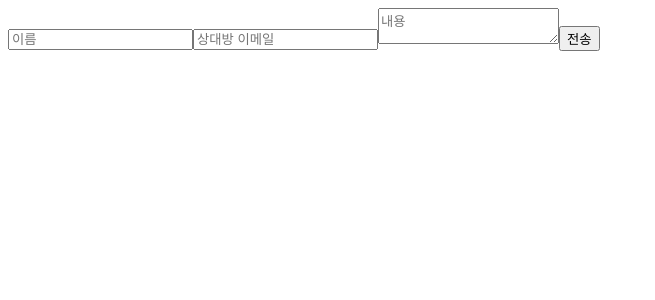
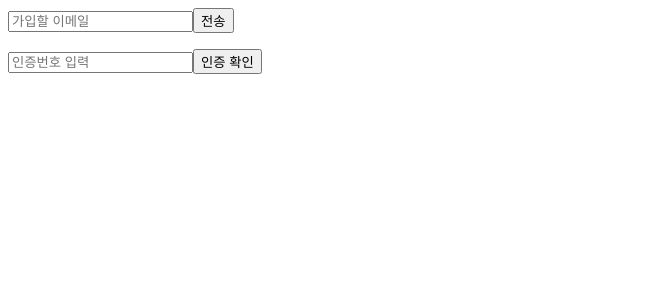
Before and after one commit to HeekunLim/project_sample, a Next.js app: page /mail in a window 1280 px wide. Shown: the top 300 px of the page, without its empty margins (0-655 px from the left). Built offline with nearby package versions, Linux system fonts and the light colour scheme.

Commit message:
메일 간이 인증 기능 제작

```diff
--- a/app/api/mail/route.ts
+++ b/app/api/mail/route.ts
@@ -1,9 +1,8 @@
-// app/api/mail/route.ts
 import { NextResponse } from 'next/server'
 import nodemailer from 'nodemailer'
 
 export async function POST(req: Request) {
-  const { name, email, message } = await req.json()
+  const { email, message } = await req.json()
 
   const transporter = nodemailer.createTransport({
     service: 'gmail',
@@ -16,9 +15,11 @@ export async function POST(req: Request) {
   await transporter.sendMail({
     from: process.env.EMAIL_USER,
     to: email,
-    subject: `📩 ${name}님으로 부터의 메일입니다.`,
+    subject: `Plug 인증번호 입니다.`,
     html: `
+      <p>인증번호는</p>
       <p>${message}</p>
+      <p>입니다.</p>
     `,
   })
 
--- a/app/mail/page.tsx
+++ b/app/mail/page.tsx
@@ -1,52 +1,65 @@
 'use client'
+
 import { useState } from 'react'
 
 export default function ContactForm() {
-  const [form, setForm] = useState({ name: '', email: '', message: '' })
+  const [form, setForm] = useState({ email: '', message: '' })
   const [status, setStatus] = useState('')
+  const [checkNum, setCheckNum] = useState('')
+  const [userCode, setUserCode] = useState('')
+  const [verifyStatus, setVerifyStatus] = useState('')
 
   const handleSubmit = async (e: React.FormEvent) => {
     e.preventDefault()
-    setStatus('Sending...')
+    setStatus('전송 중...')
+
+    const code = Math.floor(100000 + Math.random() * 900000).toString()
+    setCheckNum(code)
 
     const res = await fetch('/api/mail', {
       method: 'POST',
       headers: { 'Content-Type': 'application/json' },
-      body: JSON.stringify(form),
+      body: JSON.stringify({ ...form, message: code }),
     })
 
     if (res.ok) {
-      setStatus('Message sent!')
-      setForm({ name: '', email: '', message: '' })
+      setStatus('인증번호 전송 완료')
+      setForm({ email: form.email, message: '' })
     } else {
-      setStatus('Failed to send message')
+      setStatus('전송에 실패했습니다')
+    }
+  }
+
+  const handleVerify = () => {
+    if (userCode === checkNum) {
+      setVerifyStatus('인증되었습니다')
+    } else {
+      setVerifyStatus('인증번호가 일치하지 않습니다')
     }
   }
 
   return (
     <form onSubmit={handleSubmit} className="space-y-4">
       <input
-        type="text"
-        placeholder="이름"
-        value={form.name}
-        onChange={(e) => setForm({ ...form, name: e.target.value })}
-        required
-      />
-      <input
         type="email"
-        placeholder="상대방 이메일"
+        placeholder="가입할 이메일"
         value={form.email}
         onChange={(e) => setForm({ ...form, email: e.target.value })}
         required
       />
-      <textarea
-        placeholder="내용"
-        value={form.message}
-        onChange={(e) => setForm({ ...form, message: e.target.value })}
-        required
-      />
       <button type="submit">전송</button>
       <p>{status}</p>
+      <input
+        type="text"
+        placeholder="인증번호 입력"
+        value={userCode}
+        onChange={(e) => setUserCode(e.target.value)}
+        className="block"
+      />
+      <button type="button" onClick={handleVerify}>
+        인증 확인
+      </button>
+      <p>{verifyStatus}</p>
     </form>
   )
 }
```
